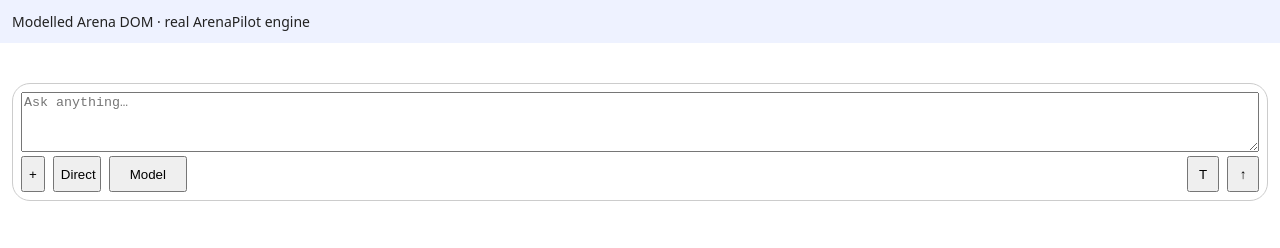
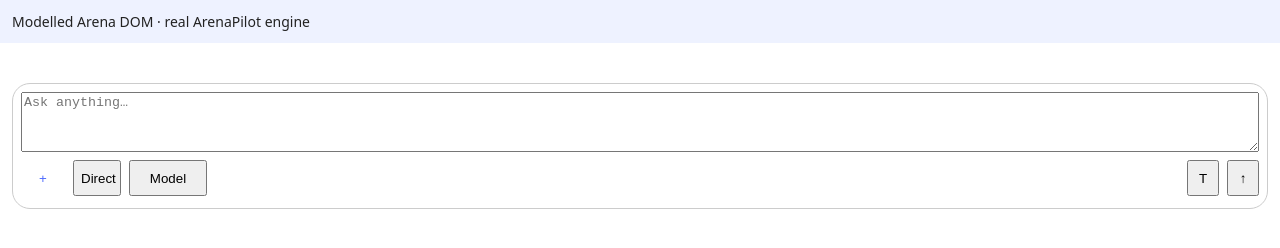
Before and after one commit to themuhammad-personal/Arenapilot, a website: page tools/harness/fixture/arena.html in a window 1280 px wide. Drawn offline with Linux system fonts and the light colour scheme.

Commit message:
Model Arena's original Plus touch target in the test fixture

```diff
--- a/tools/harness/fixture/arena.html
+++ b/tools/harness/fixture/arena.html
@@ -1,7 +1,7 @@
 <!doctype html>
 <html lang="en" class="light"><head><meta charset="utf-8"><meta name="viewport" content="width=device-width,initial-scale=1"><title>Arena adapter fixture — not live Arena</title>
 <style>
-body{font:14px system-ui;margin:0;color:#222;background:#fff}header{padding:12px;background:#eef2ff}main{padding:12px}ol{display:flex;flex-direction:column-reverse;list-style:none;padding:0;max-height:60vh;overflow:auto}ol.mt-8{flex-direction:column}li{padding:12px;border-bottom:1px solid #ddd;white-space:pre-wrap}li.h-0{height:0;padding:0;border:0;overflow:hidden}.justify-end{text-align:right;background:#f4f4f5}.justify-end .prose{text-align:inherit}.prose{text-align:left}form{display:flex;flex-direction:column;border:1px solid #ccc;border-radius:18px;padding:8px}textarea{width:100%;box-sizing:border-box;min-height:60px}.controls,.left{display:flex;align-items:center;gap:8px}.controls{justify-content:space-between;gap:16px}.left{min-width:0}button{cursor:pointer;min-height:36px}aside{padding:12px;border-bottom:1px solid #ddd}aside a{display:block}
+body{font:14px system-ui;margin:0;color:#222;background:#fff}header{padding:12px;background:#eef2ff}main{padding:12px}ol{display:flex;flex-direction:column-reverse;list-style:none;padding:0;max-height:60vh;overflow:auto}ol.mt-8{flex-direction:column}li{padding:12px;border-bottom:1px solid #ddd;white-space:pre-wrap}li.h-0{height:0;padding:0;border:0;overflow:hidden}.justify-end{text-align:right;background:#f4f4f5}.justify-end .prose{text-align:inherit}.prose{text-align:left}form{display:flex;flex-direction:column;border:1px solid #ccc;border-radius:18px;padding:8px}textarea{width:100%;box-sizing:border-box;min-height:60px}.controls,.left{display:flex;align-items:center;gap:8px}.controls{justify-content:space-between;gap:16px}.left{min-width:0}button{cursor:pointer;min-height:36px}button[aria-label="Add files"]{box-sizing:border-box;width:44px;height:44px;min-width:44px;min-height:44px;border-radius:50%;background:#ffffff14;border:1px solid rgba(255,255,255,.12);color:#4d6bfe}aside{padding:12px;border-bottom:1px solid #ddd}aside a{display:block}
 </style></head><body><header>Modelled Arena DOM · real ArenaPilot engine</header><main><ol id="thread" class="flex-col-reverse"></ol><form><div class="column"><input type="file" hidden><textarea name="message" placeholder="Ask anything…"></textarea><div class="controls"><div class="left"><button type="button" aria-label="Add files">+</button><button type="button" role="combobox" style="width:48px">Direct</button><button type="button" class="model-picker" style="width:78px">Model</button></div><div class="right" style="display:flex;gap:8px"><button type="button" style="width:32px">T</button><button type="submit" aria-label="Send message" style="width:32px">↑</button></div></div></div></form></main>
 <script>
 // Composer shape comes from the anonymous CI capture. Message rows and response
```
